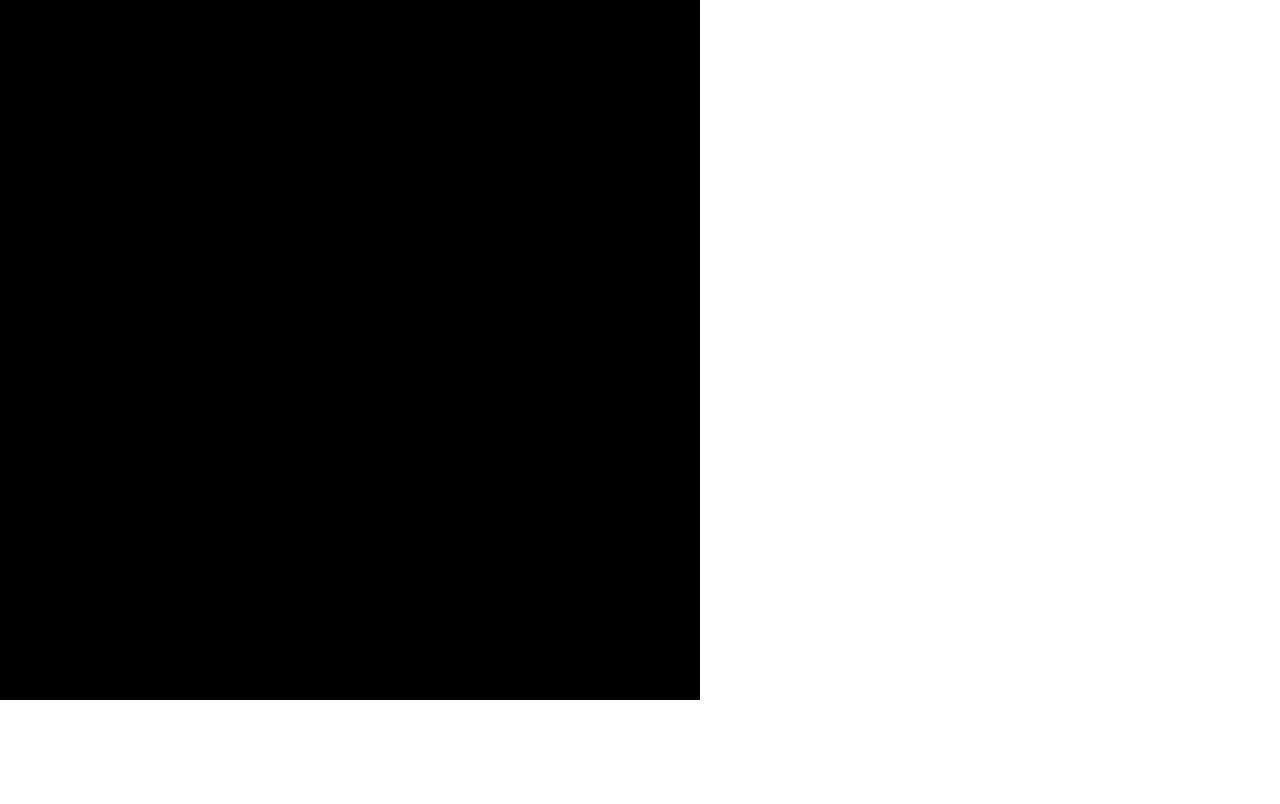
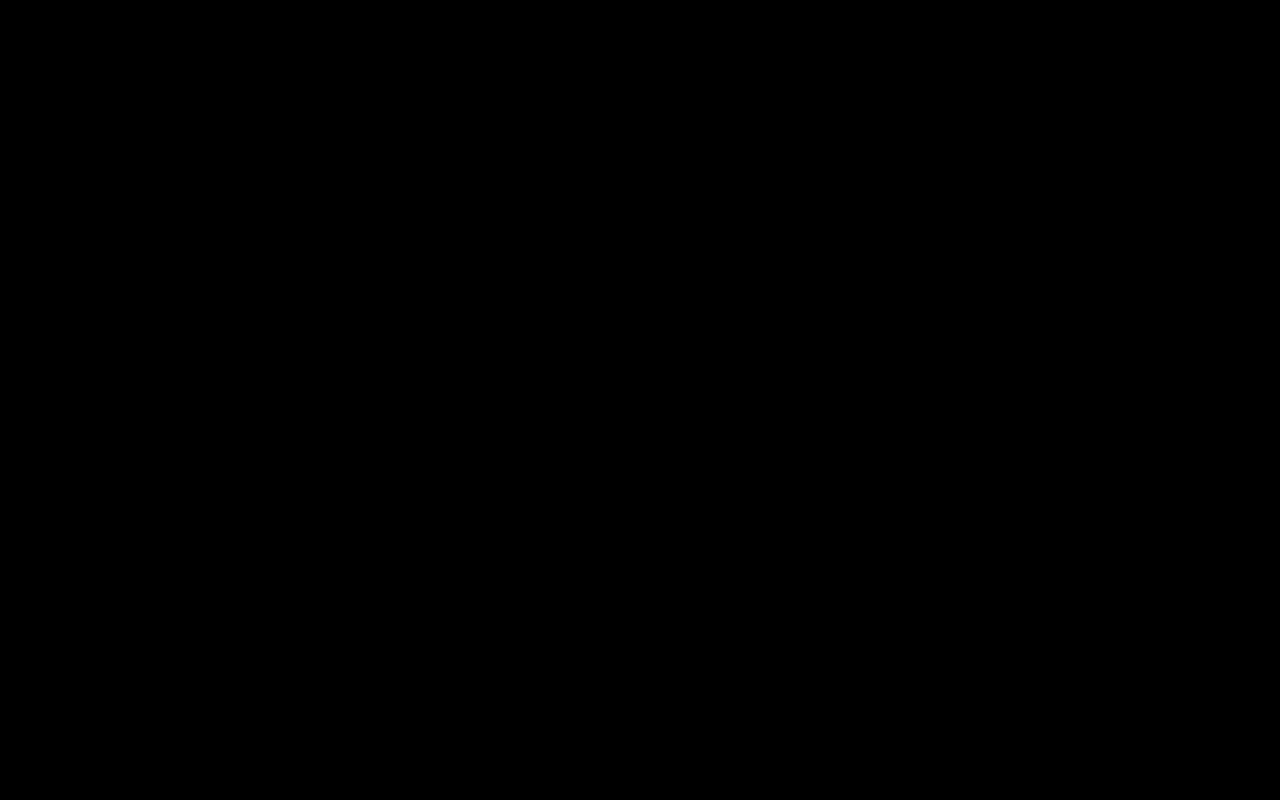
Before and after one commit to nguyen-le/asteroids, a plain HTML site: page index.html in a window 1280 px wide. Drawn offline with Linux system fonts and the light colour scheme.

Commit message:
working on the game

```diff
--- a/index.html
+++ b/index.html
@@ -10,16 +10,18 @@
   </style>
 </head>
 <body>
-  <canvas width='700' height='700' id='canvas'></canvas>
+  <canvas id='canvas'></canvas>
   <script type="text/javascript" charset="utf-8" src="lib/jquery-1.11.1.min.js"></script>
   <script type="text/javascript" charset="utf-8" src="lib/movingObject.js"></script>
   <script type="text/javascript" charset="utf-8" src="lib/utils.js"></script>
 
   <script type="text/javascript" charset="utf-8">
     var canvas  = $('#canvas')[0];
+    canvas.width = window.innerWidth;
+    canvas.height = window.innerHeight;
     var c       = canvas.getContext('2d');
     c.fillStyle = 'black';
-    c.fillRect(0,0,700,700)
+    c.fillRect(0,0,window.innerWidth,window.innerHeight)
   </script>
 </body>
 </html>
```
